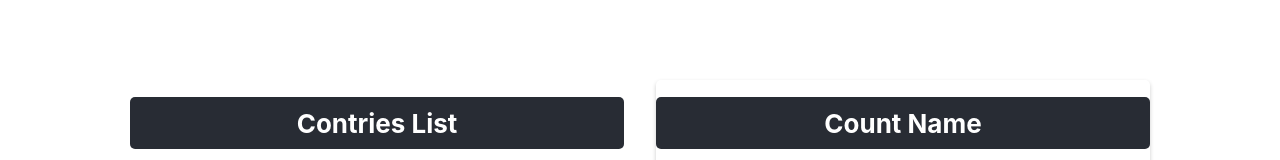
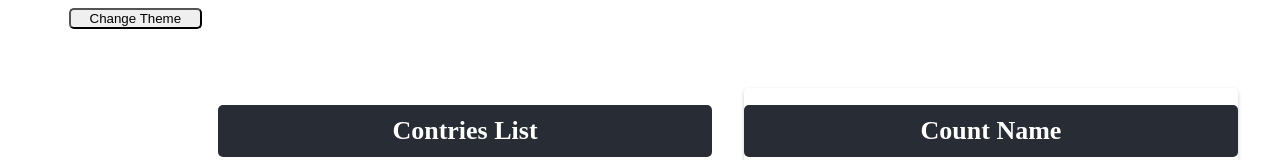
Before and after one commit to dogukankaynar/Countries-API-React, a React (Create React App) app: page / in a window 1280 px wide. Shown: the top 160 px of the page. Built offline with nearby package versions, Linux system fonts and the light colour scheme; no server answers.

Commit message:
add change theme

```diff
--- a/src/App.js
+++ b/src/App.js
@@ -1,9 +1,16 @@
 import "./App.css";
 import CountryList from './component/CountryList'
-import { BrowserRouter as Routes} from "react-router-dom";
+import{useState,useEffect} from 'react'
+import Theme from './component/Theme'
+
 function App() {
+  const [theme,setTheme]=useState('light')
+  useEffect(()=>{
+    document.body.className=theme
+  },[theme])
   return (
   <div className="App">
+    <Theme theme={theme} setTheme={setTheme} />
     <CountryList />
   </div>
   )
--- /dev/null
+++ b/src/component/Theme.js
@@ -0,0 +1,12 @@
+import React from 'react'
+
+function Theme({theme,setTheme}) {
+    const changeTheme=()=>{
+        setTheme(theme==='light'?'dark':'light')
+    }
+  return (
+    <div><button onClick={changeTheme}>Change Theme</button></div>
+  )
+}
+
+export default Theme
--- a/src/index.css
+++ b/src/index.css
@@ -1,11 +1,3 @@
-body {
-  margin: 0;
-  font-family: -apple-system, BlinkMacSystemFont, 'Segoe UI', 'Roboto', 'Oxygen',
-    'Ubuntu', 'Cantarell', 'Fira Sans', 'Droid Sans', 'Helvetica Neue',
-    sans-serif;
-  -webkit-font-smoothing: antialiased;
-  -moz-osx-font-smoothing: grayscale;
-}
 
 code {
   font-family: source-code-pro, Menlo, Monaco, Consolas, 'Courier New',
@@ -50,7 +42,7 @@ img{width: 40px}
 
 .count{
   border:2px solid ;
-  width: 20em;
+  width: 24em;
   border-radius: 5px;
   display: flex;
   justify-content:space-between;
@@ -80,3 +72,15 @@ span{
   font-size:2em;
   font-weight:bold;
 }
+body.dark{
+  background-color:black;
+  color: white;
+}body.light{
+  background-color:white;
+  color:black;
+}
+button{
+  border-radius: 5px;
+  width: 10em;
+  margin-left:2em;
+}
```
